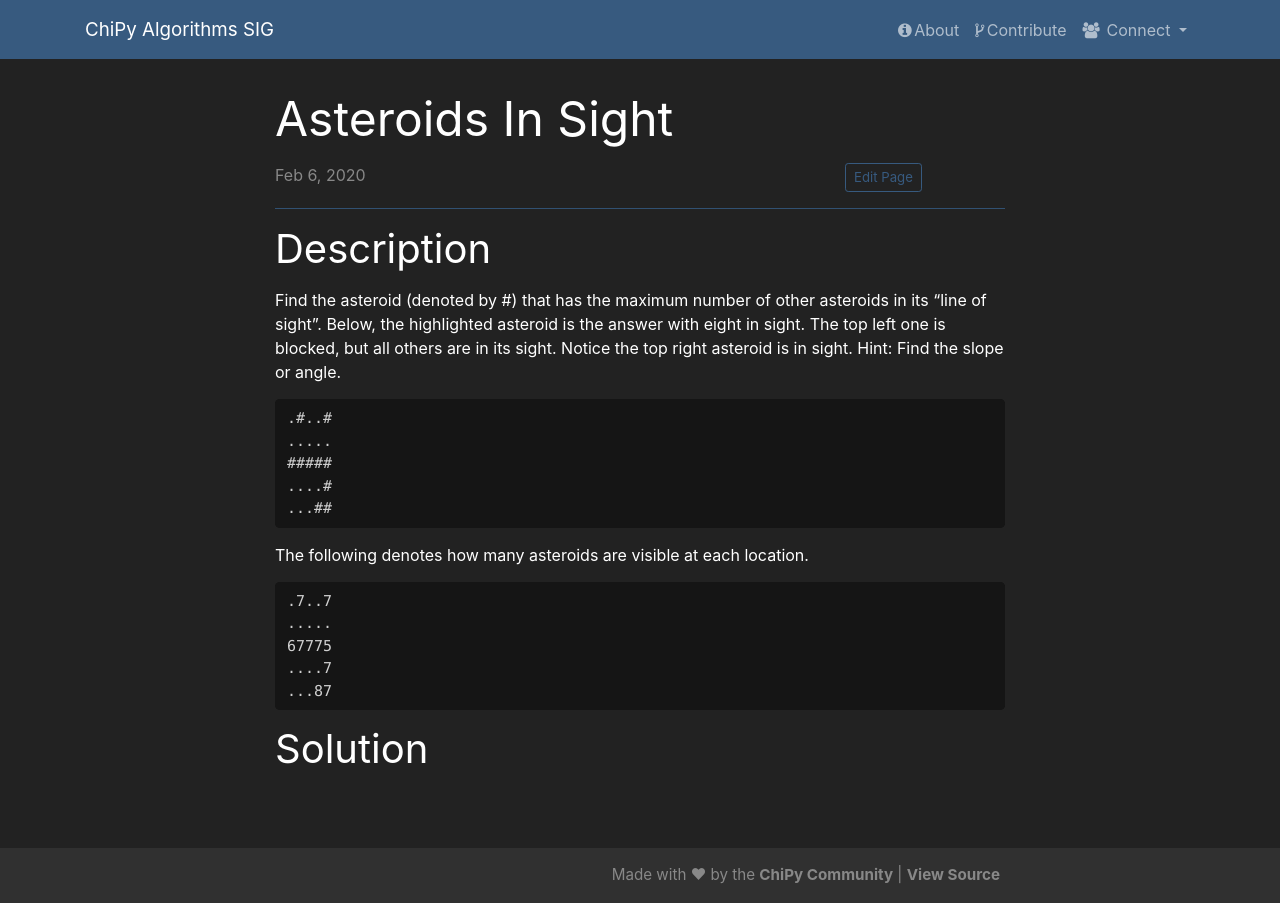
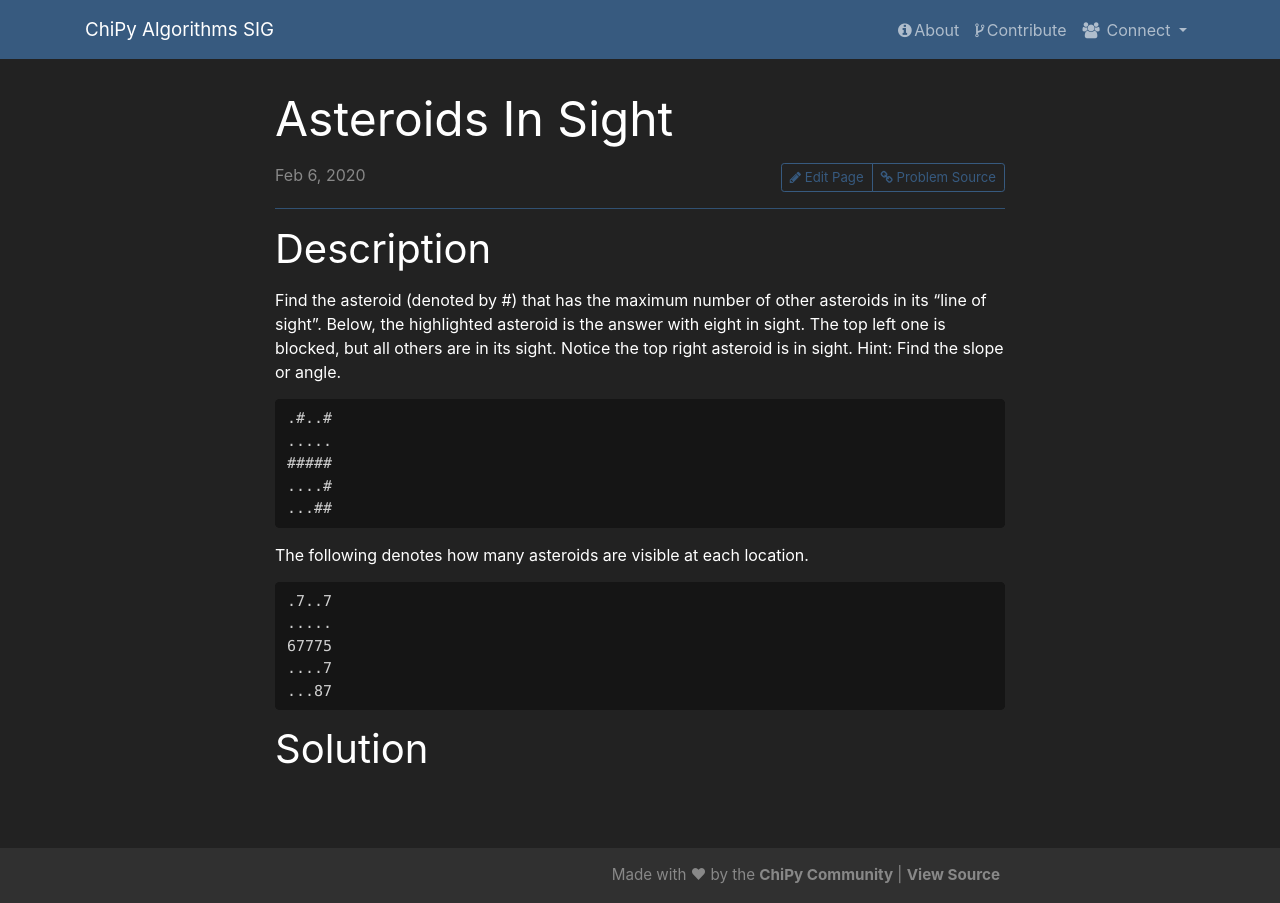
Before and after one commit to chicagopython/algosig, a Jekyll site: the page built from _posts/2020-02-06-asteroids-in-sight.md, in a window 1280 px wide. Built offline with Jekyll 4.4.1, drawn with Linux system fonts in a browser that asks for light colours; nearby versions of some CDN libraries; our own code applies the rules of GitHub Pages for plain Markdown files.

Commit message:
add problem source button, fix alignment

```diff
--- a/_layouts/post.html
+++ b/_layouts/post.html
@@ -8,12 +8,21 @@ layout: default
       <h1 class="post-title">{{ page.title | escape }}</h1>
       <!-- <div class="container"> -->
         <div class="row">
-          <div class="col-sm-9">
+          <div class="col-sm-5">
             {%- assign date_format = site.date_format | default: "%b %-d, %Y" -%}
             <span class="text-muted">{{ page.date | date: date_format }}{% if page.author %} by {{ page.author | escape }}{% endif %}</span class="text-muted">
           </div>
           <div class="col">
-            <a class="btn btn-outline-primary btn-sm text-nowrap" href="https://github.com/{{site.github_username}}{{site.baseurl}}/edit/master/{{page.path}}" role="button">Edit Page</a>
+            <div class="btn-group btn-group-toggle float-md-right" data-toggle="buttons">
+              <a class="btn btn-outline-primary btn-sm text-nowrap" href="https://github.com/{{site.github_username}}{{site.baseurl}}/edit/master/{{page.path}}" role="button">
+                <i class="fa fa-pencil"></i> Edit Page
+              </a>
+              {% if page.link %}
+              <a class="btn btn-outline-primary btn-sm text-nowrap" href="{{ page.link }}" role="button">
+                <i class="fa fa-link"></i> Problem Source
+              </a>
+              {% endif %}
+            </div>
           </div>
         </div>
       <!-- </div> -->
```
